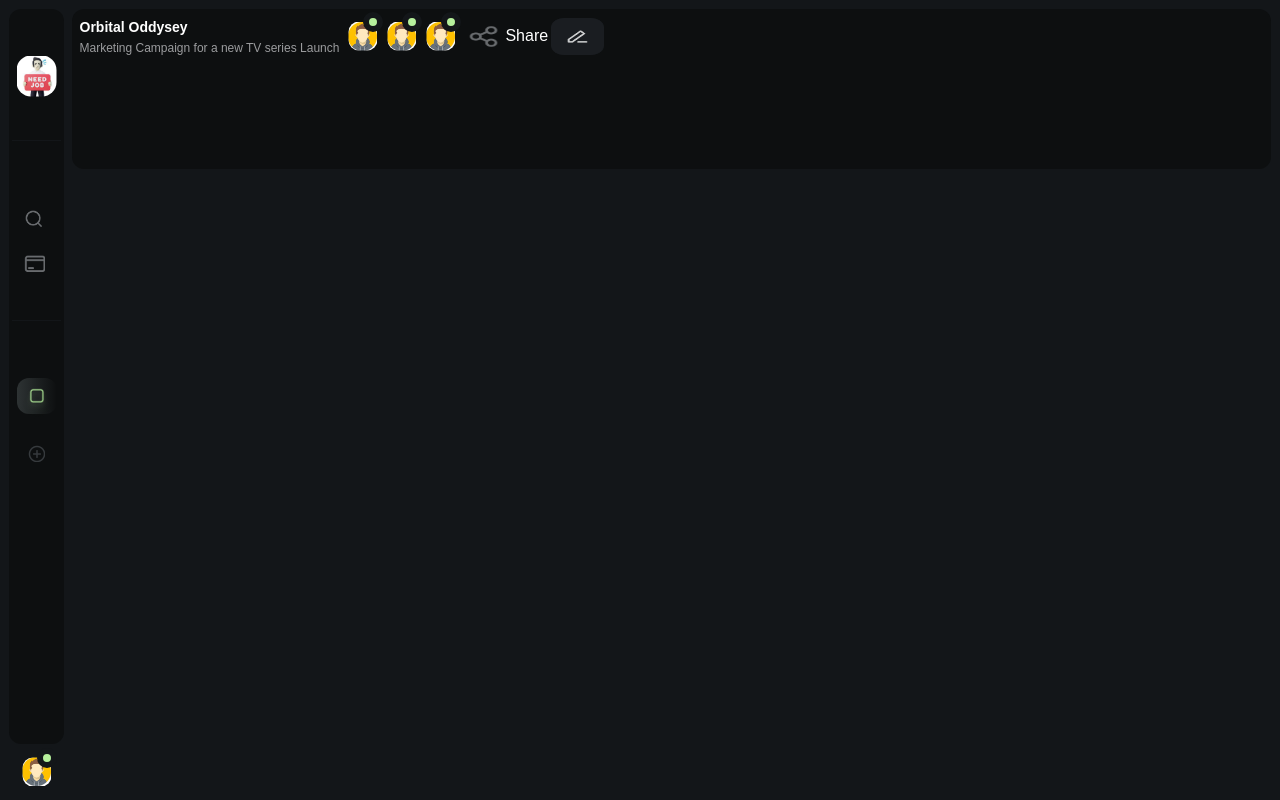
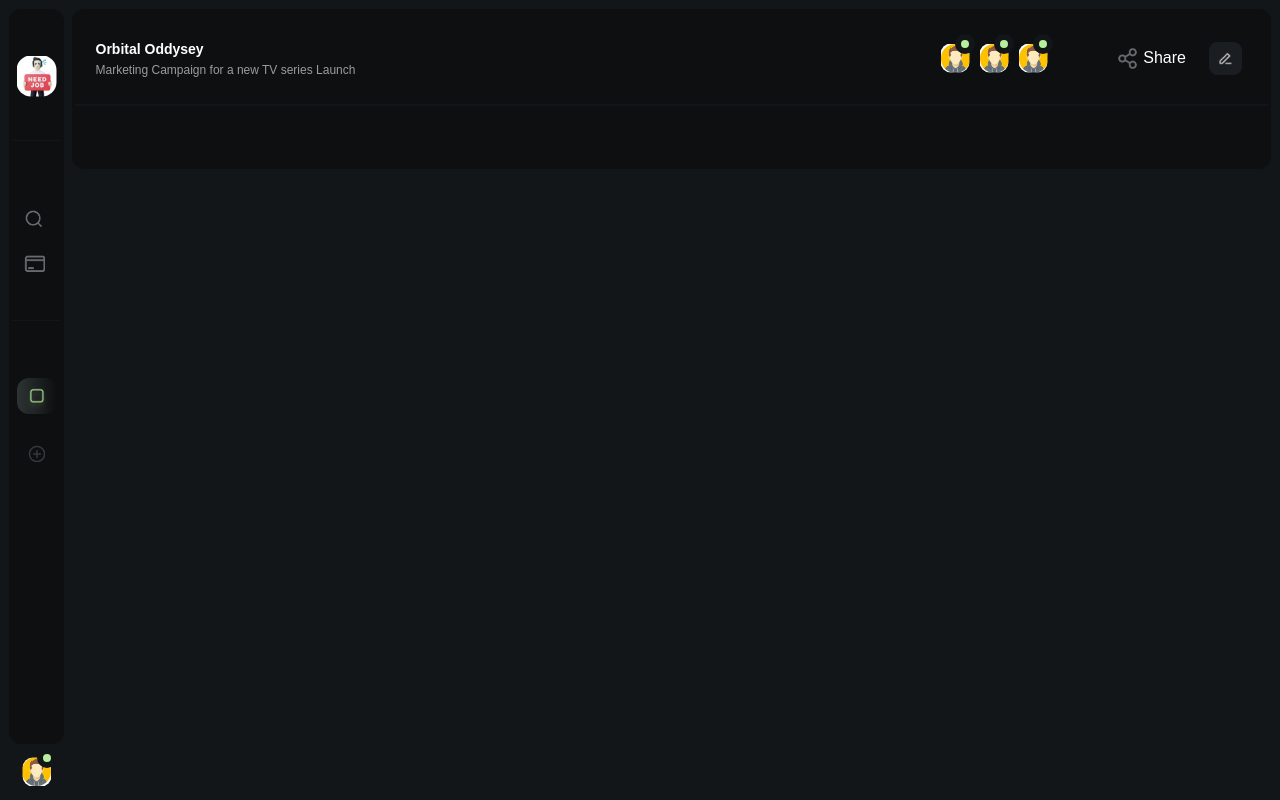
Before and after one commit to akashmn/AI-Creation-Platform, a React (Vite) app: page / in a window 1280 px wide. Built offline with nearby package versions, Linux system fonts and the light colour scheme.

Commit message:
topbar  buttons width set

```diff
--- a/src/Components/Topbar.jsx
+++ b/src/Components/Topbar.jsx
@@ -8,14 +8,14 @@
 const Topbar = () => {
   return (
     <top className='w-full h-32 sm:h-40 bg-noble-black-800 rounded-xl'>
-        <nav>
+        <nav  className='sm:h-full divide-y-2 divide-noble-black-700'>
             {/* Top section */}
-            <div className="flex flex-row">
-                <div className="flex flex-col">
+            <div className="flex flex-row justify-between items-center sm:h-3/5 sm:mx-4">
+                <div className="flex flex-col w-3/5">
                     <p className='text-sm font-semibold'>Orbital Oddysey</p>
                     <p className='text-xs text-noble-black-300'>Marketing Campaign for a new TV series Launch</p>
                 </div>
-                <div className="flex flex-row items-center">
+                <div className="flex flex-row items-center sm:gap-16">
                     <div className="flex flex-row max-sm:hidden">
                         <div  className='flex'>
                             <img src={avatar} alt="user" className='h-8 rounded-xl z-0'/>
@@ -30,18 +30,20 @@
                             <div className='h-5 w-5 rounded-full bg-stem-green-500 border-6 border-noble-black-700 -ml-4 -mt-2 z-10'></div>
                         </div>
                     </div>
-                    <button className="flex flex-row">
-                        <img src={share} alt="share-button" className='h-7 w-10'/>
-                        <p className='max-sm:hidden'>Share</p>
-                    </button>
-                    <button className="edit">
-                        <img src={edit} alt="edit-button" className='h-10 w-14'/>
-                    </button>
+                    <div  className='flex flex-row items-center gap-5 mx-1'>
+                        <button className="flex flex-row -ml-3">
+                            <img src={share} alt="share-button" className='h-7'/>
+                            <p className='max-sm:hidden'>Share</p>
+                        </button>
+                        <button className="">
+                            <img src={edit} alt="edit-button" className='h-9'/>
+                        </button>
+                    </div>
                 </div>
             </div>
 
             {/* Bottom section */}
-            <div>
+            <div className='sm:h-2/5'>
 
             </div>
         </nav>
```
